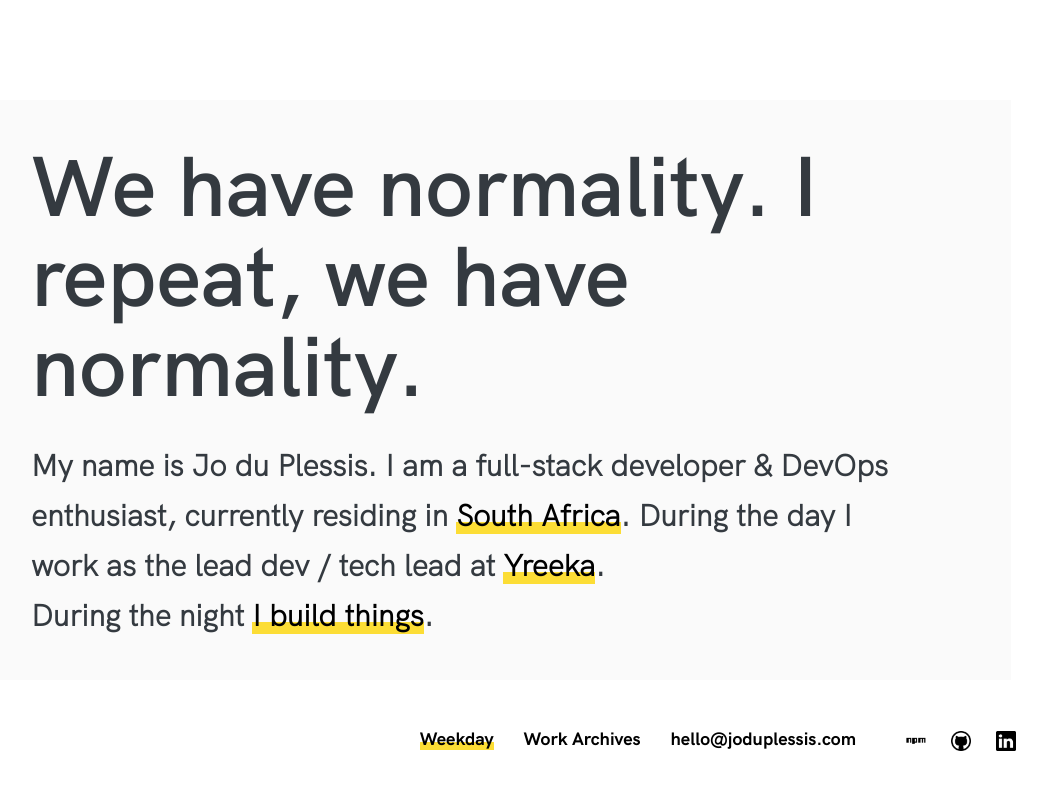
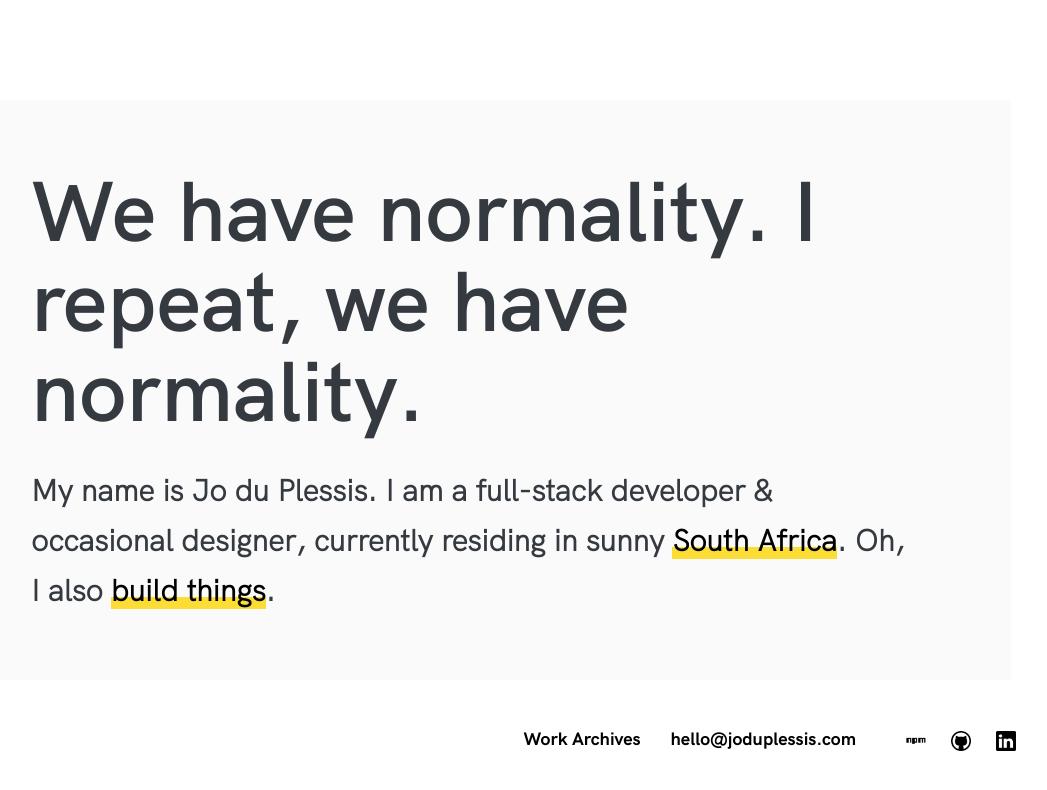
Before and after one commit to joduplessis/joduplessis, a Vue app: page / in a window 1280 px wide. Shown: the top 790 px of the page, without its empty margins (169-1216 px from the left). Built offline with nearby package versions, Linux system fonts and the light colour scheme; what v-tooltip, vue-masonry, vue-progressbar would draw is missing.

Commit message:
Content updates

```diff
--- a/src/components/Home.vue
+++ b/src/components/Home.vue
@@ -7,14 +7,13 @@
 				</h1>
 				<h2>
 					My name is Jo du Plessis.
-					I am a full-stack developer & DevOps enthusiast, currently residing in <a href="https://goo.gl/maps/ggcR426AfzC77naj6" target="_blank" class="highlight">South Africa</a>.
-					During the day I work as the lead dev / tech lead at <a href="https://yreeka.com" target="_blank" class="highlight">Yreeka</a>. <br/>
-					During the night <a href="https://github.com/joduplessis" target="_blank" class="highlight">I build things</a>.
+					I am a full-stack developer & occasional designer, currently residing in sunny <a href="https://goo.gl/maps/ggcR426AfzC77naj6" target="_blank" class="highlight">South Africa</a>.
+					Oh, I also <a href="https://github.com/joduplessis" target="_blank" class="highlight">build things</a>.
 				</h2>
 			</div>
 		</div>
 		<div class="footer">
-			<a href="https://weekday.sh" target="_blank" class="link underline">Weekday</a>
+			<!-- <a href="https://weekday.sh" target="_blank" class="hide link underline">Weekday</a> -->
 			<router-link :to="{ name: 'Work'}" class="link"><span>Work Archives</span></router-link>
 			<a href="mailto:hello@joduplessis.com" target="_blank" class="link"><span>hello@joduplessis.com</span></a>
 			<div class="social">
```
Also changed, not shown: src/work.json.
